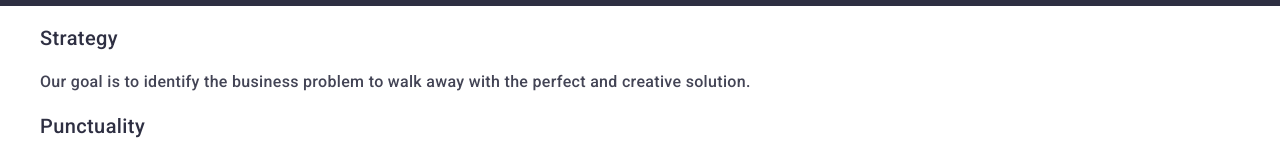
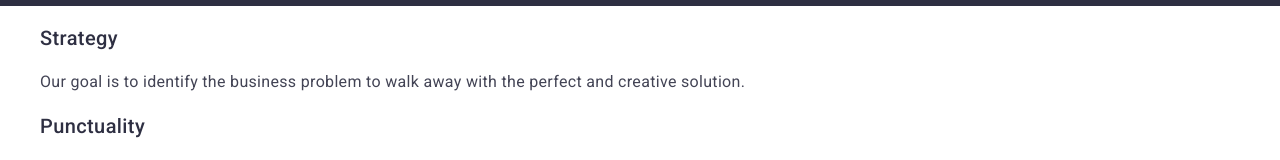
Before and after one commit to yasiryurtseven/goit-markup-hw-02, a plain HTML site: page index.html in a window 1280 px wide. Shown: the part 789-949 px from the top of the page. Drawn offline with nearby package versions, Linux system fonts and the light colour scheme.

Commit message:
update 3 again

```diff
--- a/style.css
+++ b/style.css
@@ -3,7 +3,7 @@ body {
   color: #2e2f42;
 }
 p {
-  font-family: 400;
+  font-weight: 400;
 }
 .webstudio {
   font-style: bold;
```
